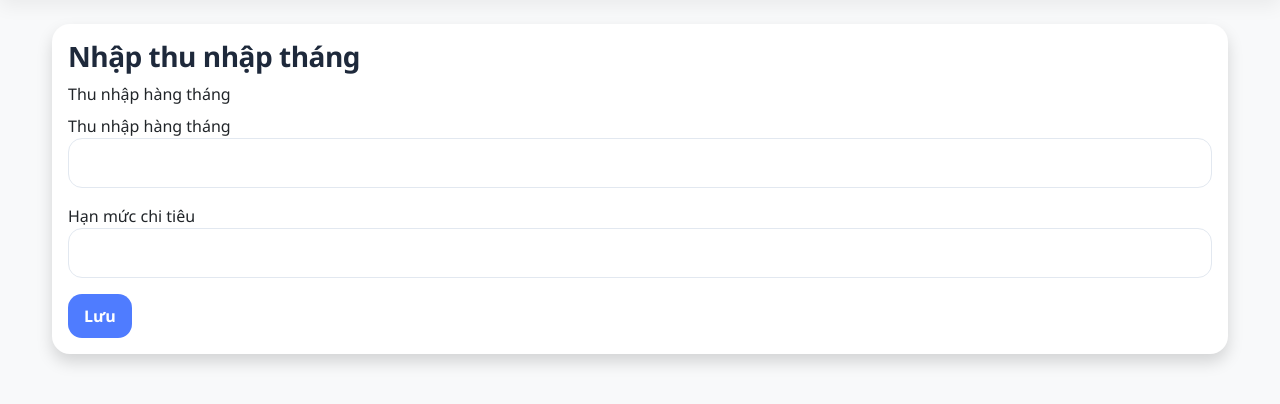
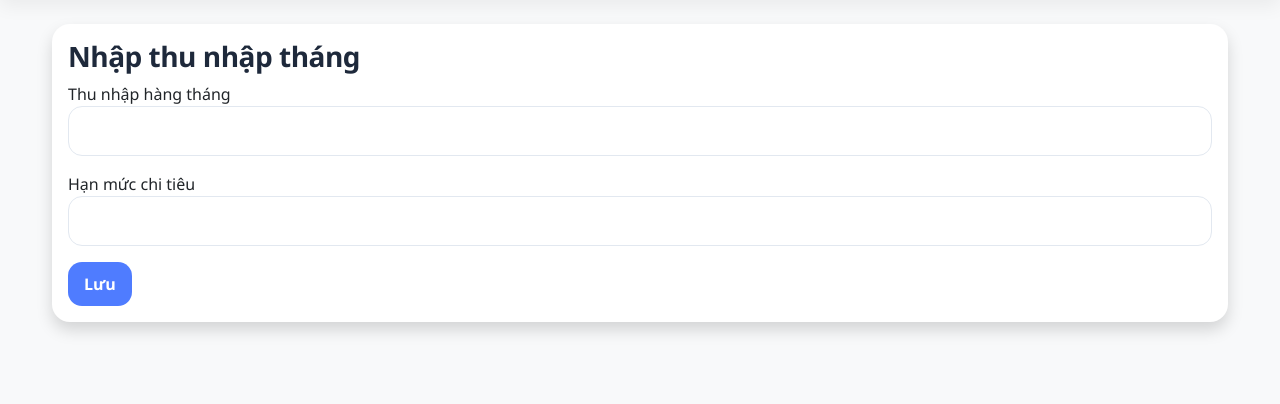
Before and after one commit to Tgiangian/Quan_ly_chi_tieu_ca_nhan_finance_manager, a Flask app: page /set-income in a window 1280 px wide. Shown: the part 62-466 px from the top of the page. Run offline with Flask 3, Linux system fonts and the light colour scheme; a user stored in the database is signed in.

Commit message:
sua thu nhap hang thang

```diff
--- a/templates/set_income.html
+++ b/templates/set_income.html
@@ -12,9 +12,6 @@
 
             <div class="mb-3">
 
-                <label class="form-label">
-                    Thu nhập hàng tháng
-                </label>
 
                 <div class="mb-3">
     <label>Thu nhập hàng tháng</label>
```
Also changed, not shown: instance/finance.db.
